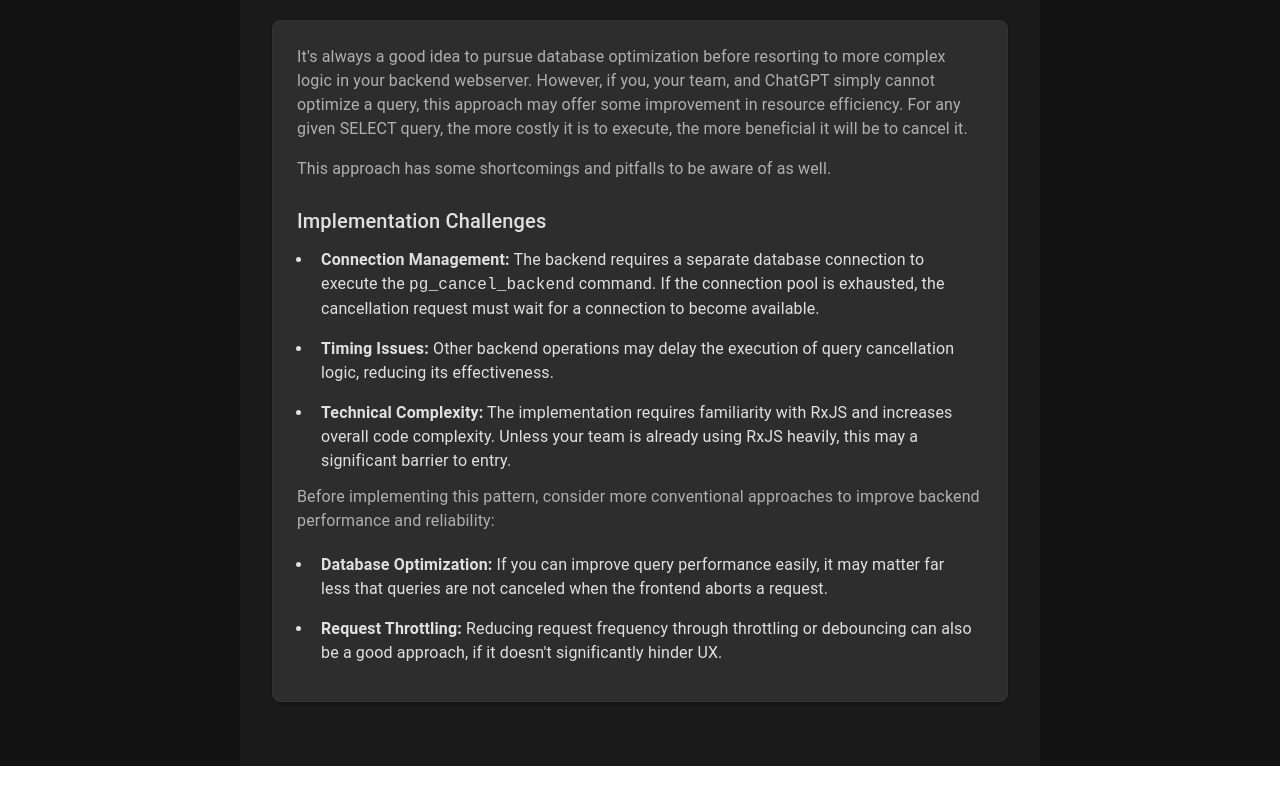
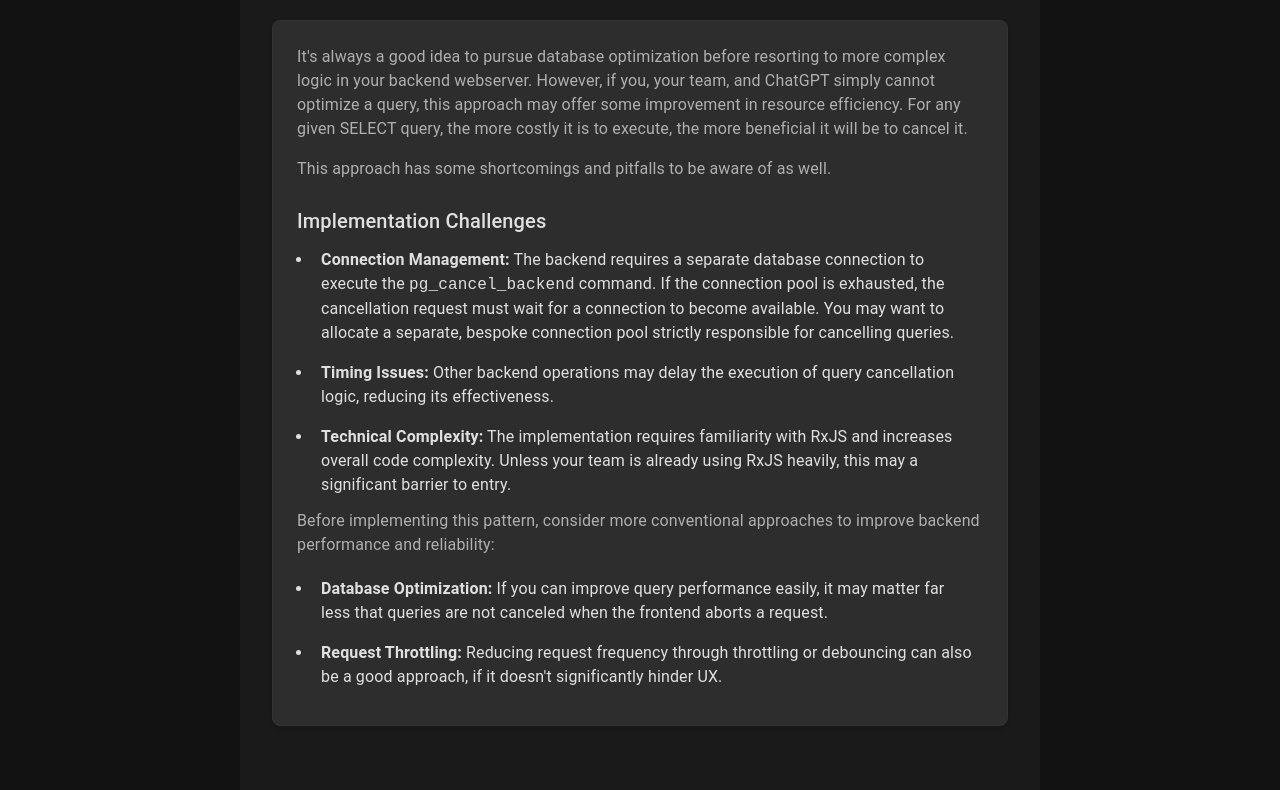
Before and after one commit to d5732/cancelable-request-e2e-demo, a React (Vite) app in the folder frontend/: page / in a window 1280 px wide. Shown: the part 4007-4797 px from the top of the page. Before the commit the page ends 4773 px from the top, so only its background shows below. Built offline with nearby package versions, Linux system fonts and the light colour scheme.

Commit message:
verbiage

```diff
--- a/frontend/src/App.tsx
+++ b/frontend/src/App.tsx
@@ -320,7 +320,9 @@ function App() {
               <b>Connection Management:</b> The backend requires a separate
               database connection to execute the <code>pg_cancel_backend</code>{" "}
               command. If the connection pool is exhausted, the cancellation
-              request must wait for a connection to become available.
+              request must wait for a connection to become available. You may
+              want to allocate a separate, bespoke connection pool strictly
+              responsible for cancelling queries.
             </Li>
             <Li>
               <b>Timing Issues:</b> Other backend operations may delay the
```
